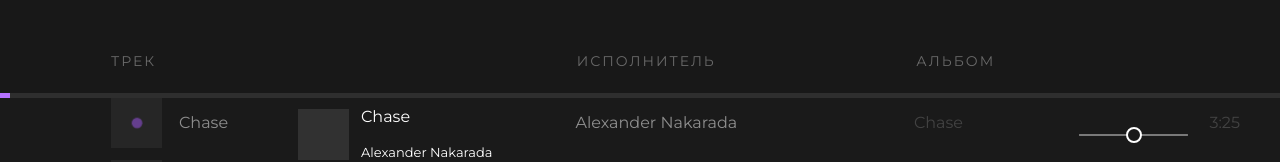
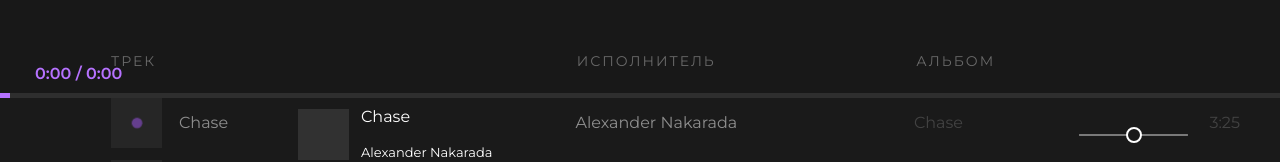
Before and after one commit to lgolikova/skypro-music, a Next.js app: page / in a window 1280 px wide. Both pictures are taken after a click on the icon 1184 px from the left and 749 px from the top of the page. Shown: the part 629-791 px from the top of the page. Built offline with nearby package versions, Linux system fonts and the light colour scheme.

Commit message:
added time indicator

```diff
--- a/src/components/Bar/Bar.module.css
+++ b/src/components/Bar/Bar.module.css
@@ -400,3 +400,18 @@
     color: #ad61ff;
     cursor: pointer;
 }
+
+/* TIME */
+.player {
+    position: relative;
+}
+
+.player__time {
+    position: absolute;
+    left: 35px;
+    bottom: 120%;
+    font-size: 16px;
+    z-index: 10000;
+    color: #b672ff;
+    font-weight: 600;
+}
--- a/src/components/Bar/Bar.tsx
+++ b/src/components/Bar/Bar.tsx
@@ -14,6 +14,7 @@
 import { useEffect, useRef, useState } from "react";
 import ProgressBar from "../ProgressBar/ProgressBar";
 import styles from "./Bar.module.css";
+import { formatTime } from "@/utils/formatTime";
 
 export const Bar = () => {
     const currentTrack = useAppSelector((state) => state.tracks.currentTrack);
@@ -158,6 +159,10 @@
                             styles.player
                         )}
                     >
+                        <div className={styles.player__time}>
+                            {formatTime(Math.floor(currentTime))} /{" "}
+                            {formatTime(Math.floor(duration))}
+                        </div>
                         <div className={styles.player__controls}>
                             <div
                                 className={styles.player__btnPrev}
```
Also changed, not shown: src/utils/formatTime.ts (line endings or trailing spaces).
